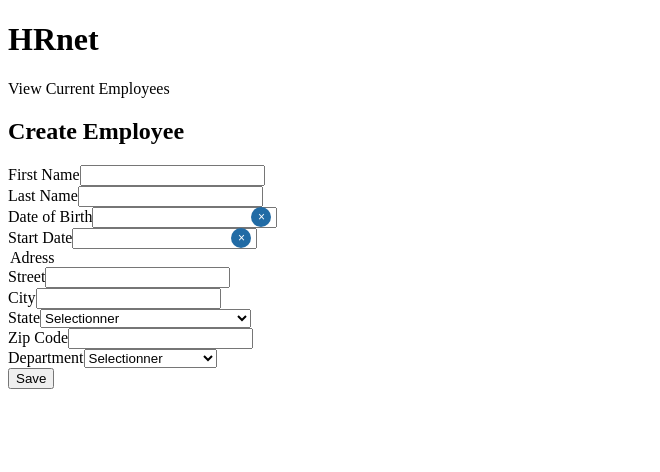
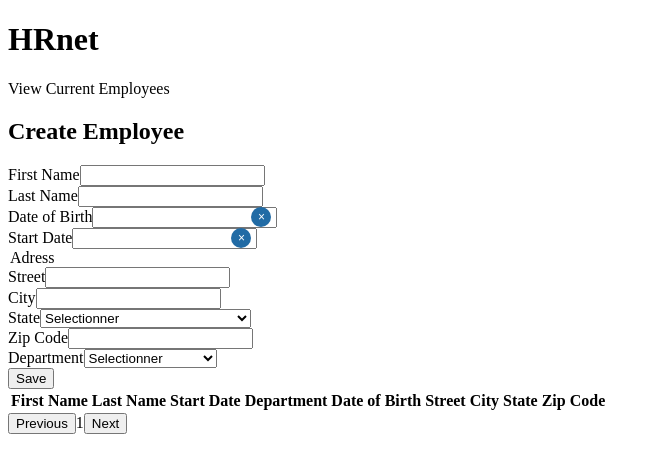
Before and after one commit to Vanessa-Peixoto/HRNET, a React (Vite) app: page / in a window 1280 px wide. Shown: the top 472 px of the page, without its empty margins (0-660 px from the left). Built offline with nearby package versions, Linux system fonts and the light colour scheme.

Commit message:
integrate employee tab

```diff
--- a/package.json
+++ b/package.json
@@ -15,8 +15,7 @@
     "react": "^18.3.1",
     "react-datepicker": "^7.5.0",
     "react-dom": "^18.3.1",
-    "react-redux": "^9.1.2",
-    "react-table": "^7.8.0"
+    "react-redux": "^9.1.2"
   },
   "devDependencies": {
     "@eslint/js": "^9.11.1",
--- a/src/component/Form/EmployeeForm.tsx
+++ b/src/component/Form/EmployeeForm.tsx
@@ -20,6 +20,7 @@ import { RootState } from '../../app/store';
 import useForm from '../../hooks/useForm'
 
 
+
 function EmployeeForm() {
 
     const dispatch = useDispatch();
@@ -31,6 +32,7 @@ function EmployeeForm() {
 
     const handleSubmit = (e: React.FormEvent<HTMLFormElement>) => {
         e.preventDefault();
+
         handleSubmitForm(
             formState.firstname,
             formState.lastname,
--- /dev/null
+++ b/src/component/Pagination.tsx
@@ -0,0 +1,25 @@
+
+function Pagination( {currentPage, onPageChange} : PaginationProps) {
+
+    const handlePrevious = () => onPageChange(currentPage - 1);
+    const handleNext = () => onPageChange(currentPage + 1)
+
+    return(
+        <div>
+            <button onClick={handlePrevious}>
+                Previous
+            </button>
+            <span>{currentPage}</span>
+            <button onClick={handleNext}>
+                Next
+            </button>
+        </div>
+    )
+}
+
+interface PaginationProps {
+    currentPage: number;
+    onPageChange: (page: number) => void;
+}
+
+export default Pagination;
--- /dev/null
+++ b/src/component/Table/EmployeeTab.tsx
@@ -0,0 +1,58 @@
+import { useSelector } from "react-redux";
+import { useState } from 'react';
+import { RootState } from "../../app/store";
+import Pagination from "../Pagination";
+
+
+function EmployeeTab() {
+
+    const employees = useSelector((state: RootState) => state.employee.employee)
+    const [currentPage, setCurrentPage] = useState(1);
+
+
+
+
+
+    return(
+        <>
+
+        <table>
+            <thead>
+            <tr>
+                <th>First Name</th>
+                <th>Last Name</th>
+                <th>Start Date</th>
+                <th>Department</th>
+                <th>Date of Birth</th>
+                <th>Street</th>
+                <th>City</th>
+                <th>State</th>
+                <th>Zip Code</th>
+            </tr>
+            </thead>
+
+            <tbody>
+                {employees.map((employee, index) => (
+                    <tr key={index}>
+                        <td>{employee.firstname}</td>
+                        <td>{employee.lastname}</td>
+                        <td>{employee.startDate}</td>
+                        <td>{employee.department}</td>
+                        <td>{employee.dateOfBirth}</td>
+                        <td>{employee.street}</td>
+                        <td>{employee.city}</td>
+                        <td>{employee.state}</td>
+                        <td>{employee.zipCode}</td>
+                    </tr>
+                ))}
+
+            </tbody>
+
+        </table>
+        <Pagination currentPage={currentPage}
+                onPageChange={setCurrentPage} />
+        </>
+    )
+}
+
+export default EmployeeTab;
--- a/src/features/formSlice.tsx
+++ b/src/features/formSlice.tsx
@@ -44,6 +44,7 @@ const formSlice = createSlice({
         updateDepartment: (state, action) => {
             state.department = action.payload;
         },
+        resetForm: () => initialState
     }
 })
 
@@ -60,4 +61,4 @@ interface FormProps {
 }
 
 export default formSlice.reducer;
-export const {updateFirstname, updateLastname, updateDateOfBirth, updateStartDate, updateStreet, updateCity, updateState, updateZipCode, updateDepartment} = formSlice.actions;
+export const {updateFirstname, updateLastname, updateDateOfBirth, updateStartDate, updateStreet, updateCity, updateState, updateZipCode, updateDepartment, resetForm} = formSlice.actions;
--- a/src/hooks/useForm.tsx
+++ b/src/hooks/useForm.tsx
@@ -2,6 +2,7 @@ import { useState } from 'react';
 import { addEmployee } from '../features/employeeSlice';
 import { useDispatch } from 'react-redux';
 import { format } from 'date-fns';
+import { resetForm } from '../features/formSlice';
 
 function useForm() {
 
@@ -76,6 +77,7 @@ function useForm() {
         };
 
         dispatch(addEmployee(newEmployee));
+        dispatch(resetForm());
 
     };
 
--- a/src/pages/CreateEmployee/CreateEmployee.tsx
+++ b/src/pages/CreateEmployee/CreateEmployee.tsx
@@ -1,4 +1,5 @@
 import EmployeeForm from "../../component/Form/EmployeeForm";
+import EmployeeTab from "../../component/Table/EmployeeTab";
 
 
 
@@ -17,6 +18,7 @@ function CreateEmployee() {
             <main>
             <h2>Create Employee</h2>
             <EmployeeForm/>
+            <EmployeeTab/>
             </main>
 
         </>
```
Also changed, not shown: src/pages/EmployeeList/EmployeeList.tsx (added, +9 -0 lines), src/component/Table/EmployeeList.tsx (deleted), src/index.css (deleted), 1 other file (tests, documents, lock files or other folders).
